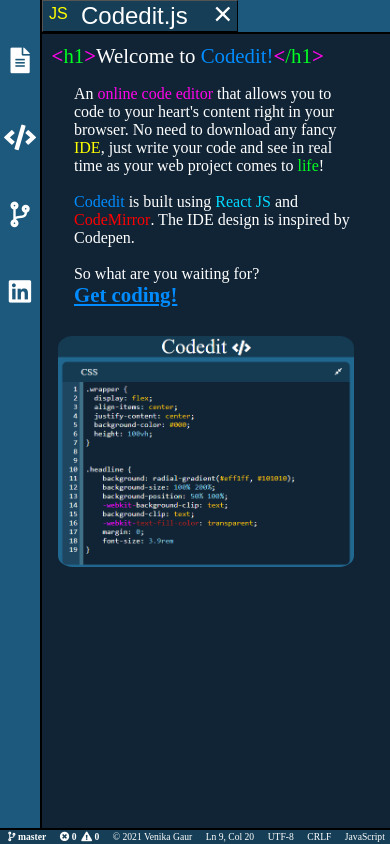
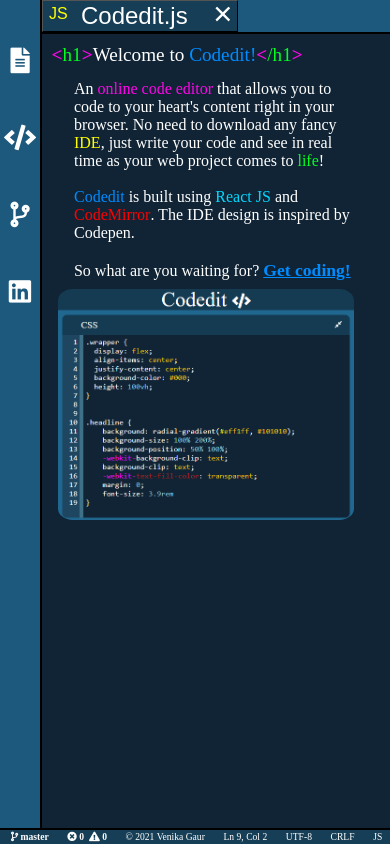
Before and after one commit to Venika/codedit, a React app: page / in a window 390 px wide. Built offline with nearby package versions, Linux system fonts and the light colour scheme.

Commit message:
media-final

```diff
--- a/src/components/Footer.js
+++ b/src/components/Footer.js
@@ -7,10 +7,10 @@
             <div><i className="fas fa-times-circle"> 0</i>&nbsp;&nbsp;
             <i className="fas fa-exclamation-triangle"> 0</i> </div>
             <div>&copy; 2021 Venika Gaur</div>
-            <div>Ln 9, Col 20</div>
+            <div>Ln 9, Col 2</div>
             <div>UTF-8</div>
             <div>CRLF</div>
-            <div>JavaScript </div>
+            <div>JS </div>
     </footer>
     )
 
--- a/src/index.css
+++ b/src/index.css
@@ -318,7 +318,7 @@
 
     /* Header */
 .heading{
-    font-size: 1.5rem;
+    font-size: 1.3rem;
 }
 
 .navbtn{
@@ -345,20 +345,21 @@
 
 .content{
     display: flex;
-    font-size: 1.3rem;
+    font-size: 1.2rem;
     padding: 0.6rem;
 }
 
 .Para{
     font-size: 1rem;
     width: 80%;
-    padding-top: 0.5rem;
+    padding-top: 0.3rem;
+    padding-bottom: 0.2rem;
 }
 
 
 .blue2{
-    font-size: 1.3rem;
-    padding-bottom: 0.8rem;
+    font-size: 1.1rem;
+    padding-bottom: 0.3rem;
 }
 
 .top{
```
Also changed, not shown: 1 other file.
